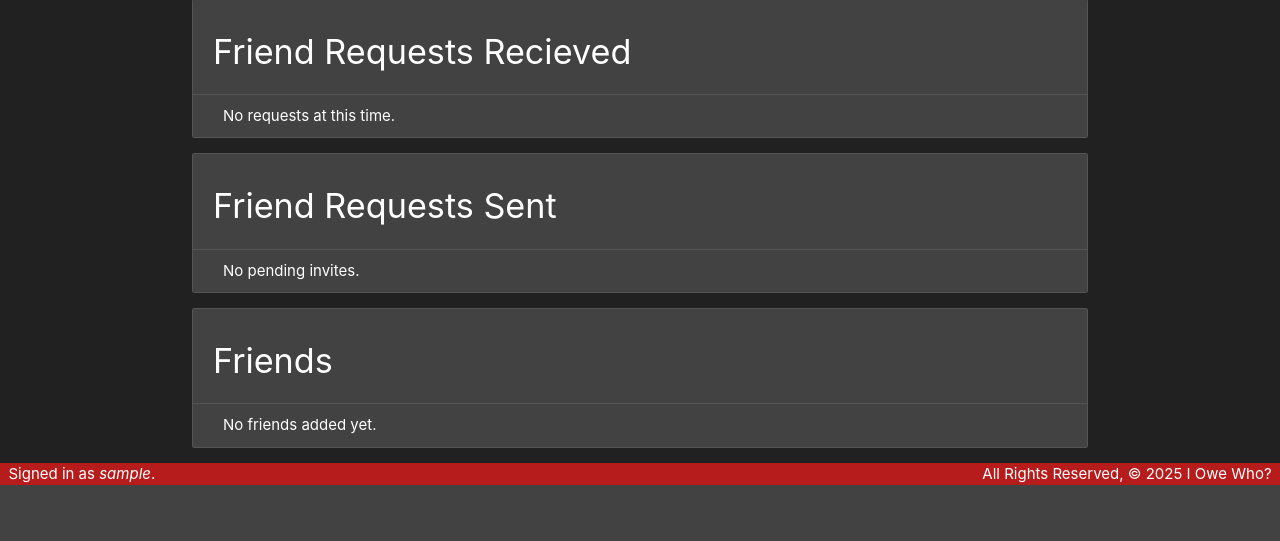
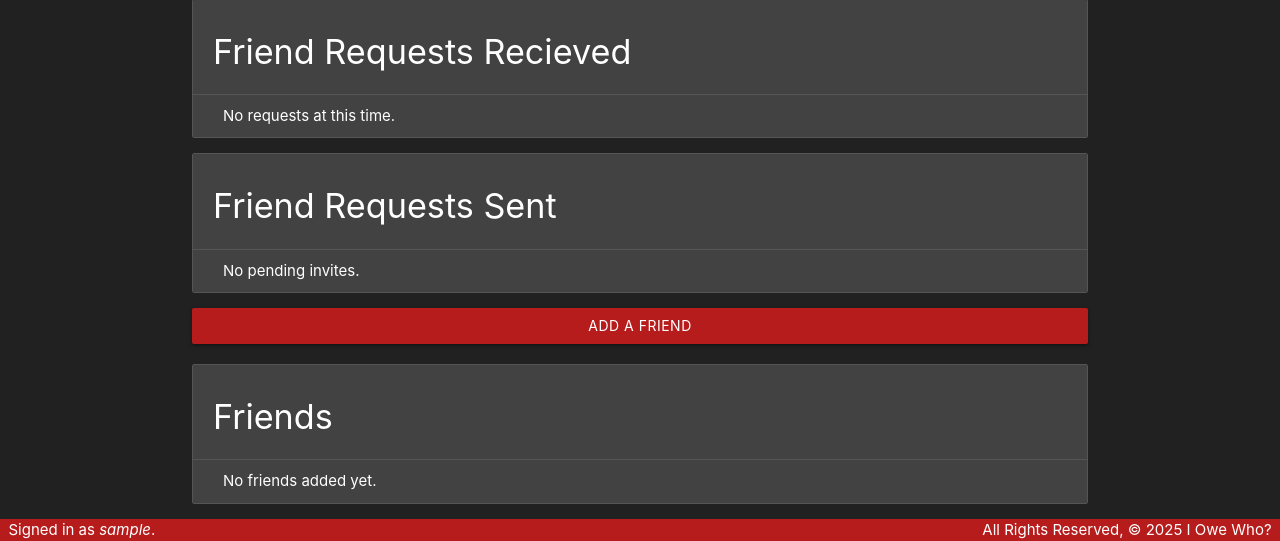
Before and after one commit to gregells/i-owe-who, a Django app: page /accounts/my_profile/ in a window 1280 px wide. Shown: the part 353-894 px from the top of the page. Before the commit the page ends 838 px from the top, so only its background shows below. Run offline with Django 5.2, Linux system fonts and the light colour scheme; the visitor is signed in with stand-in values (Sample User, id 1); data that the repository does not hold is empty.

Commit message:
Add modal form to add a friend from the My Profile page

```diff
--- a/main_app/templates/profiles/my_profile.html
+++ b/main_app/templates/profiles/my_profile.html
@@ -31,6 +31,27 @@
   {% endfor %}
 </ul>
 
+<div class="row">
+  <button
+    data-target="form-modal"
+    class="btn red darken-4 waves-effect waves-light modal-trigger col s12"
+  >
+    Add a friend
+  </button>
+</div>
+
+<div id="form-modal" class="modal bottom-sheet">
+  <form action="{% url 'send_friend_request' %}" method="POST" class="modal-content row">
+    <h5>Enter a username:</h5>
+    {% csrf_token %}
+    <div class="input-field col s12">
+      <input type="text" name="username" id="username" required>
+      <label for="username">Username</label>
+    </div>
+    <button type="submit" class="btn red darken-4 waves-effect waves-light col s12">Send request</button>
+  </form>
+</div>
+
 <ul class="collection with-header">
   <li class="collection-header"><h4>Friends</h4></li>
   {% for friend in user.friends.all %}
--- a/main_app/urls.py
+++ b/main_app/urls.py
@@ -6,6 +6,7 @@ urlpatterns = [
     path('about/', views.about, name='about'),
     path('accounts/signup/', views.signup, name='signup'),
     path('accounts/my_profile/', views.my_profile, name='my_profile'),
+    path('accounts/send_friend_request/', views.send_friend_request, name='send_friend_request'),
     path('ledgers/', views.ledgers_index, name='ledgers_index'),
     path('ledgers/<int:ledger_id>/', views.ledgers_detail, name='ledgers_detail'),
     path('ledgers/create/', views.LedgerCreate.as_view(), name='ledgers_create'),
--- a/main_app/views.py
+++ b/main_app/views.py
@@ -1,5 +1,6 @@
 from django.shortcuts import render, redirect
 from django.contrib.auth import login
+from django.contrib.auth.models import User
 from django.contrib.auth.forms import UserCreationForm
 from django.contrib.auth.decorators import login_required
 from django.contrib.auth.mixins import LoginRequiredMixin
@@ -41,6 +42,21 @@ def signup(request):
 @login_required
 def my_profile(request):
     return render(request, 'profiles/my_profile.html')
+
+
+@login_required
+def send_friend_request(request):
+    receiver = User.objects.get(username=request.POST.get('username'))
+
+    if receiver:
+        # Prevent users sending friend requests to themselves:
+        if request.user != receiver:
+            # Add the receiver to the sender's invites_sent list:
+            request.user.profile.invites_sent.add(receiver)
+            return redirect('my_profile')
+        else:
+            # Handle case where user sends a friend request to themselves:
+            return redirect('my_profile')
 
 
 @login_required
```
